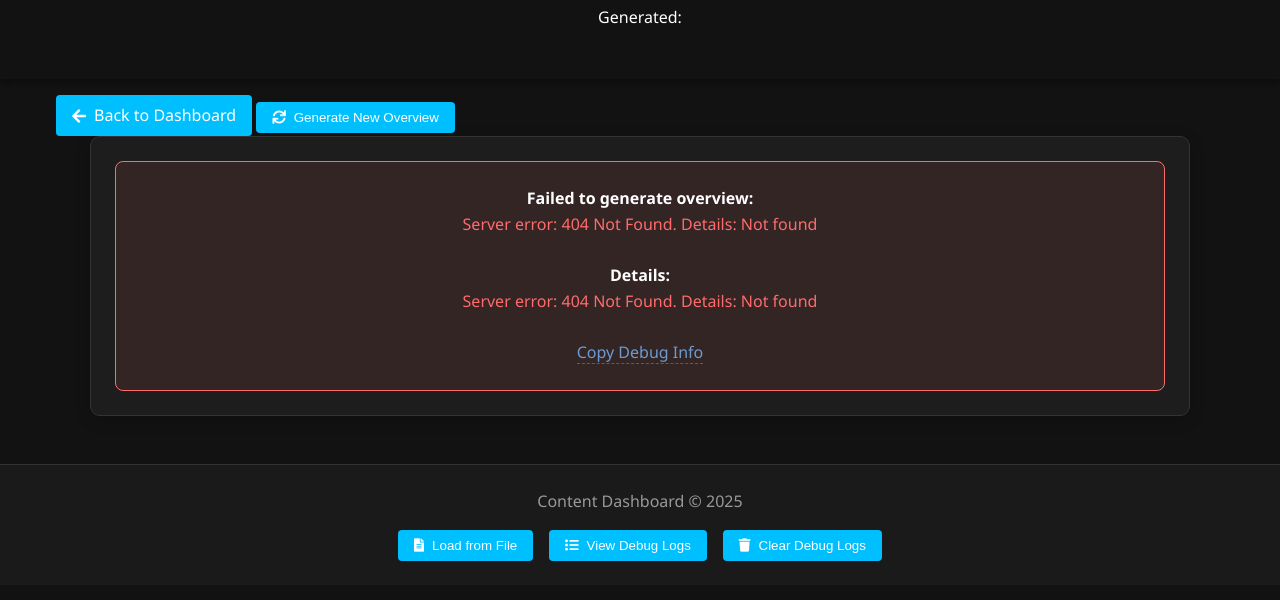
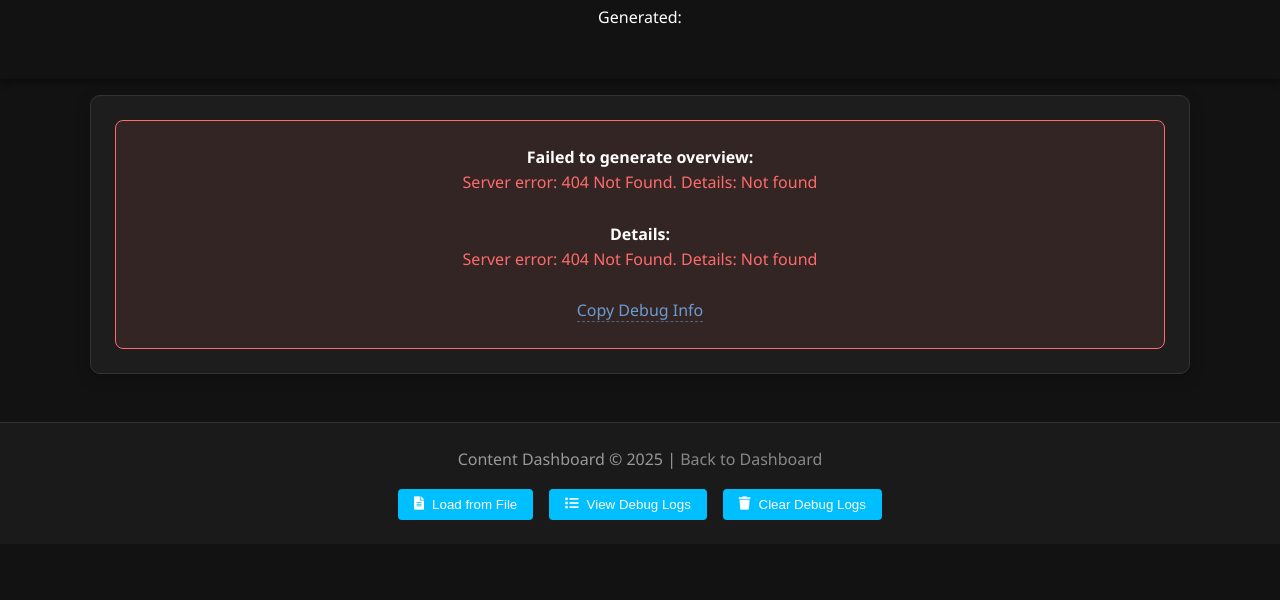
Before and after one commit to artsnoob/latest-summaries, a website: page overview.html in a window 1280 px wide. Shown: the part 102-702 px from the top of the page. Drawn offline with nearby package versions, Linux system fonts and the light colour scheme; no server answers.

Commit message:
More AI overview improvements.

```diff
--- a/overview.html
+++ b/overview.html
@@ -19,13 +19,6 @@
     <main>
         <div class="container">
             <div class="overview-container">
-                <div class="overview-header">
-                    <a href="index.html" class="btn-primary"><i class="fas fa-arrow-left"></i> Back to Dashboard</a>
-                    <button id="btn-generate" class="btn-primary">
-                        <i class="fas fa-sync"></i> Generate New Overview
-                    </button>
-                </div>
-
                 <div id="overview-content" class="ai-summary">
                     <div class="loading">
                         <i class="fas fa-circle-notch"></i> Loading overview...
@@ -36,7 +29,7 @@
     </main>
 
     <footer>
-        <p>Content Dashboard &copy; 2025</p>
+        <p>Content Dashboard &copy; 2025 | <a href="index.html" class="subtle-link">Back to Dashboard</a></p>
     </footer>
 
     <script src="https://cdnjs.cloudflare.com/ajax/libs/marked/4.0.2/marked.min.js"></script>
@@ -156,7 +149,6 @@
         document.addEventListener('DOMContentLoaded', () => {
             const overviewContent = document.getElementById('overview-content');
             const overviewTime = document.getElementById('overview-time');
-            const btnGenerate = document.getElementById('btn-generate');
 
             // Check for the autoGenerate parameter in the URL
             const urlParams = new URLSearchParams(window.location.search);
@@ -171,9 +163,6 @@
                 // Otherwise, just load the latest overview
                 loadLatestOverview();
             }
-
-            // Handle generate button click
-            btnGenerate.addEventListener('click', generateNewOverview);
 
             // Function to load the latest overview
             async function loadLatestOverview() {
@@ -205,11 +194,11 @@
                     overviewTime.textContent = timestamp;
                 } catch (error) {
                     console.error('Error loading overview:', error);
-                    // Show a more user-friendly error message with an option to generate
+                    // Show a more user-friendly error message
                     overviewContent.innerHTML = `
                         <div class="error">
                             <p>Failed to load overview: ${error.message}</p>
-                            <button class="btn-primary" onclick="generateNewOverview()"><i class="fas fa-sync"></i> Generate New Overview</button>
+                            <p>Please try refreshing the page.</p>
                         </div>
                     `;
                 }
@@ -218,10 +207,8 @@
             // Function to generate a new overview
             generateNewOverview = async function() {
                 try {
-                    // Disable the button and show loading state
-                    btnGenerate.disabled = true;
-                    btnGenerate.innerHTML = '<i class="fas fa-circle-notch fa-spin"></i> Generating...';
-                    overviewContent.innerHTML = '<div class="loading"><i class="fas fa-circle-notch"></i> Generating new overview... This may take a minute.</div>';
+                    // Show loading state
+                    overviewContent.innerHTML = '<div class="loading"><i class="fas fa-circle-notch fa-spin"></i> Generating new overview... This may take a minute.</div>';
 
                     logDebug('Generating new overview - request started');
 
@@ -299,10 +286,6 @@
                         ${error.message}<br><br>
                         ${debugLink}
                     </div>`;
-                } finally {
-                    // Re-enable the button
-                    btnGenerate.disabled = false;
-                    btnGenerate.innerHTML = '<i class="fas fa-sync"></i> Generate New Overview';
                 }
             }
 
--- a/style.css
+++ b/style.css
@@ -1,3 +1,13 @@
+.subtle-link {
+    color: #888;
+    text-decoration: none;
+    transition: color 0.2s;
+}
+
+.subtle-link:hover {
+    color: #ccc;
+    text-decoration: underline;
+}
 .loading-overlay .small {
     font-size: 0.9rem;
     color: #ccc;
```
